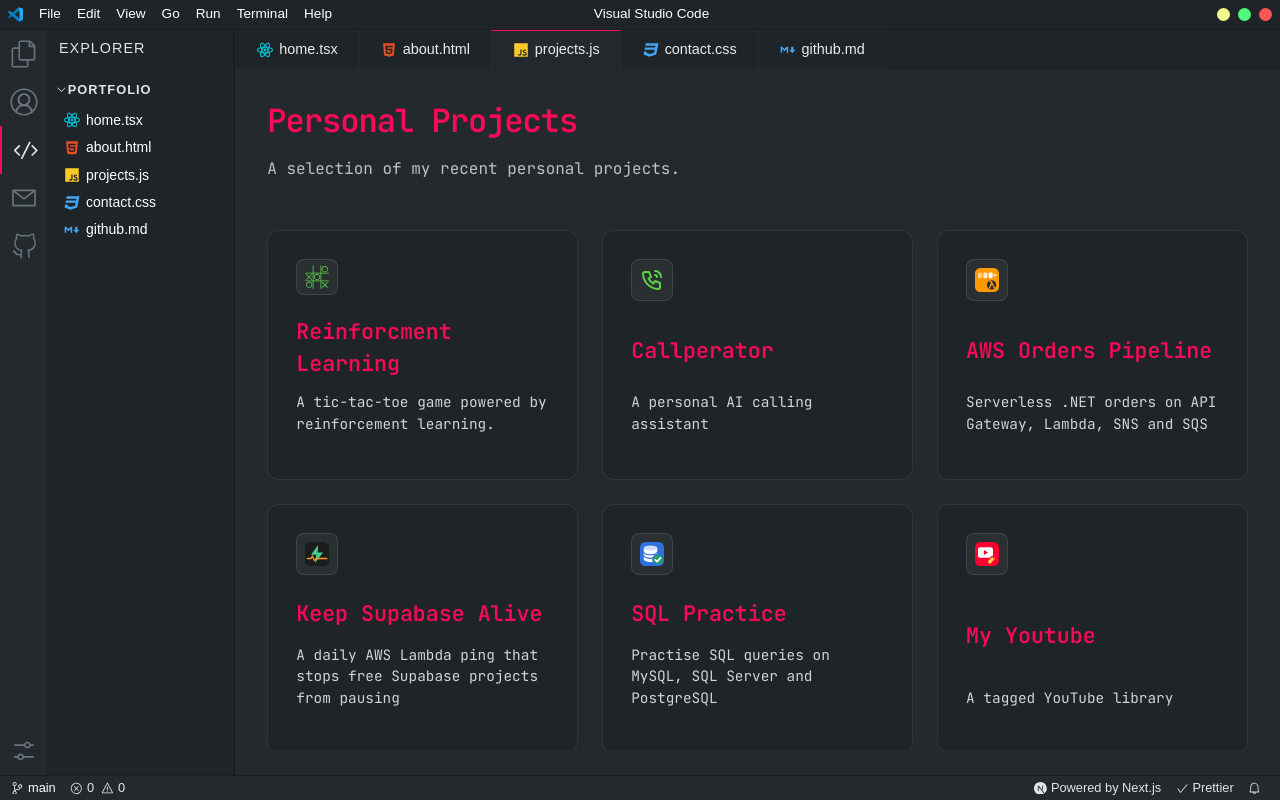
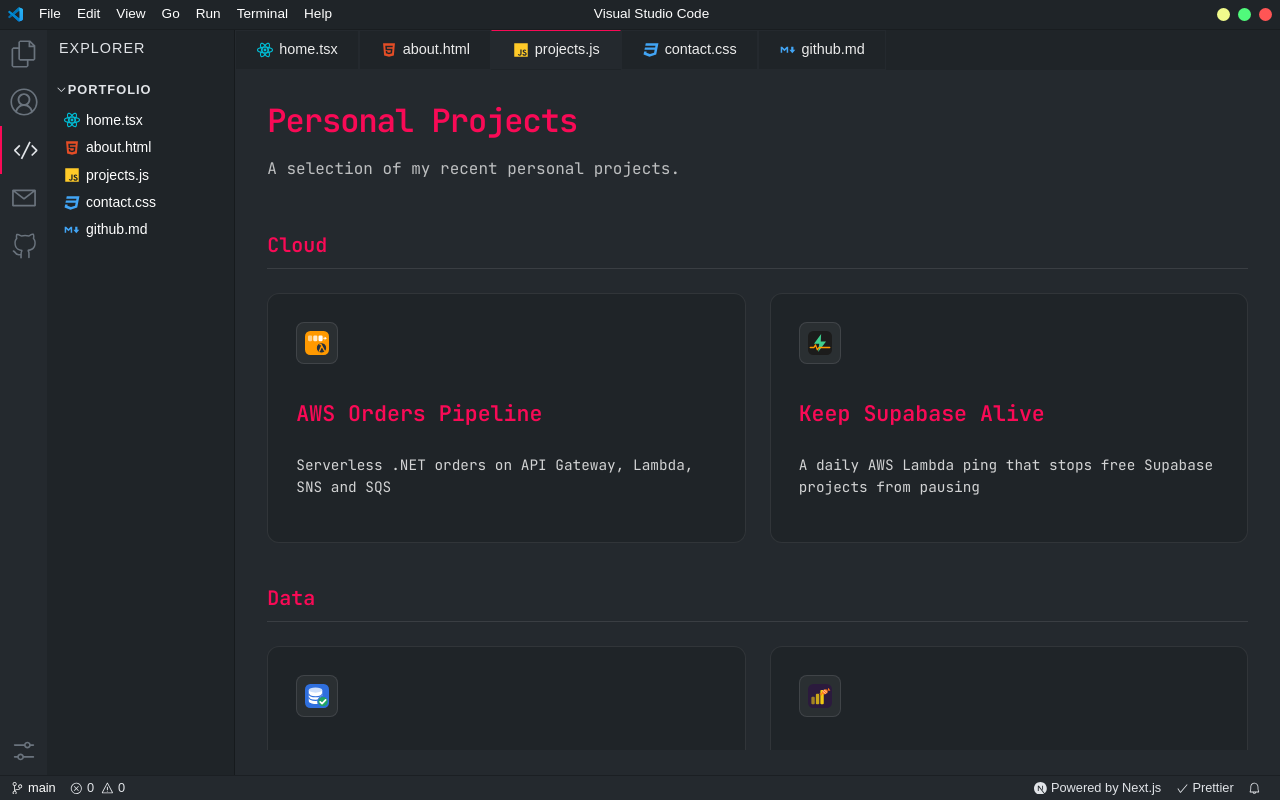
Before and after one commit to alancj731/vscode-portfolio, a Next.js app: page /projects in a window 1280 px wide. Built offline with nearby package versions, Linux system fonts and the light colour scheme.

Commit message:
group projects by category

```diff
--- a/data/projects.ts
+++ b/data/projects.ts
@@ -1,5 +1,16 @@
+export const categories = [
+  'Cloud',
+  'Data',
+  'Machine Learning',
+  'AI',
+  'Full Stack',
+] as const;
+
+export type Category = (typeof categories)[number];
+
 export interface Project {
   title: string;
+  category: Category;
   description: string;
   logo: string;
   link: string;
@@ -8,12 +19,13 @@ export interface Project {
 
 export const projects: Project[] = [
   {
-    title: 'Reinforcment Learning',
+    title: 'Reinforcement Learning',
     description:
       'A tic-tac-toe game powered by reinforcement learning.',
     logo: '/logos/ttt.svg',
     link: 'https://tiktoktoe.winnipegdatafan.com/',
     slug: 'tictactoe',
+    category: 'Machine Learning',
   },
   {
     title: 'Callperator',
@@ -22,6 +34,7 @@ export const projects: Project[] = [
     logo: '/logos/callperator.svg',
     link: 'https://callperator.netlify.app/',
     slug: 'callperator',
+    category: 'AI',
   },
   {
     title: 'AWS Orders Pipeline',
@@ -30,6 +43,7 @@ export const projects: Project[] = [
     logo: '/logos/aws-orders.svg',
     link: 'https://aws-services-demo.netlify.app/',
     slug: 'aws-orders',
+    category: 'Cloud',
   },
   {
     title: 'Keep Supabase Alive',
@@ -38,6 +52,7 @@ export const projects: Project[] = [
     logo: '/logos/supabase-keepalive.svg',
     link: 'https://github.com/alancj731/keep-supabase-alive-aws',
     slug: 'supabase-keepalive',
+    category: 'Cloud',
   },
   // {
   //   title: 'Chrome Password Manager',
@@ -54,6 +69,7 @@ export const projects: Project[] = [
     logo: '/logos/sql-practice.svg',
     link: 'https://mysql-sqlserver-postgres.vercel.app/',
     slug: 'sql-practice',
+    category: 'Data',
   },
   {
     title: 'My Youtube',
@@ -62,6 +78,7 @@ export const projects: Project[] = [
     logo: '/logos/my-youtube.svg',
     link: 'https://youtube.winnipegdatafan.com/',
     slug: 'my-youtube',
+    category: 'Full Stack',
   },
   {
     title: 'Halloween Candy',
@@ -70,6 +87,7 @@ export const projects: Project[] = [
     logo: '/logos/halloween-candy.svg',
     link: 'https://github.com/alancj731/powerbi-halloween-candi',
     slug: 'halloween-candy',
+    category: 'Data',
   },
   {
     title: 'CSV Change Easy',
@@ -78,5 +96,6 @@ export const projects: Project[] = [
     logo: '/logos/csv.png',
     link: 'https://csv-change-easy.netlify.app/',
     slug: 'easy-csv',
+    category: 'AI',
   },
 ];
--- a/pages/projects.tsx
+++ b/pages/projects.tsx
@@ -1,5 +1,5 @@
 import ProjectCard from '@/components/ProjectCard';
-import { projects } from '@/data/projects';
+import { categories, projects } from '@/data/projects';
 
 import styles from '@/styles/ProjectsPage.module.css';
 
@@ -11,11 +11,20 @@ const ProjectsPage = () => {
       A selection of my recent personal projects.
       </p>
 
-      <div className={styles.container}>
-        {projects.map((project) => (
-          <ProjectCard key={project.slug} project={project} />
-        ))}
-      </div>
+      {categories.map((category) => {
+        const items = projects.filter((p) => p.category === category);
+        if (items.length === 0) return null;
+        return (
+          <section key={category} className={styles.category}>
+            <h2 className={styles.categoryTitle}>{category}</h2>
+            <div className={styles.container}>
+              {items.map((project) => (
+                <ProjectCard key={project.slug} project={project} />
+              ))}
+            </div>
+          </section>
+        );
+      })}
     </div>
   );
 };
--- a/styles/ProjectsPage.module.css
+++ b/styles/ProjectsPage.module.css
@@ -6,10 +6,25 @@
 }
 
 .container {
-  margin: 2rem 0;
+  margin: 1.5rem 0;
   display: grid;
-  grid-template-columns: repeat(auto-fit, minmax(300px, 1fr));
+  grid-template-columns: repeat(
+    auto-fill,
+    minmax(max(300px, calc((100% - 1.5rem) / 2)), 1fr)
+  );
   gap: 1.5rem;
+}
+
+.category {
+  margin-bottom: 2.5rem;
+}
+
+.categoryTitle {
+  font-size: 1.25rem;
+  font-weight: 600;
+  color: var(--accent-color);
+  padding-bottom: 0.5rem;
+  border-bottom: 1px solid rgba(255, 255, 255, 0.1);
 }
 
 .pageTitle {
```
Also changed, not shown: 1 other file (tests, documents, lock files or other folders).
